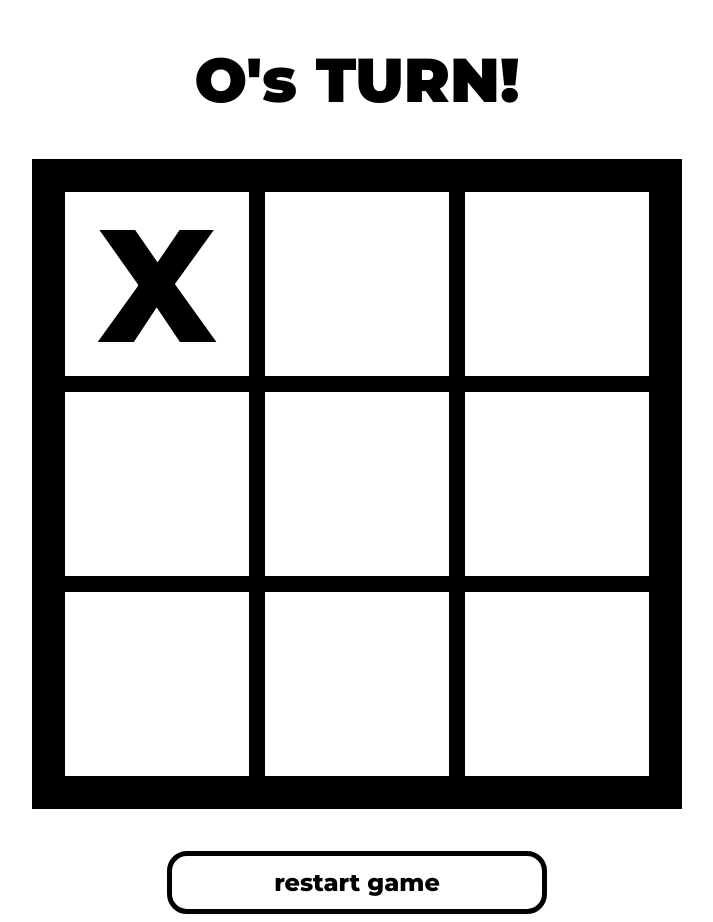
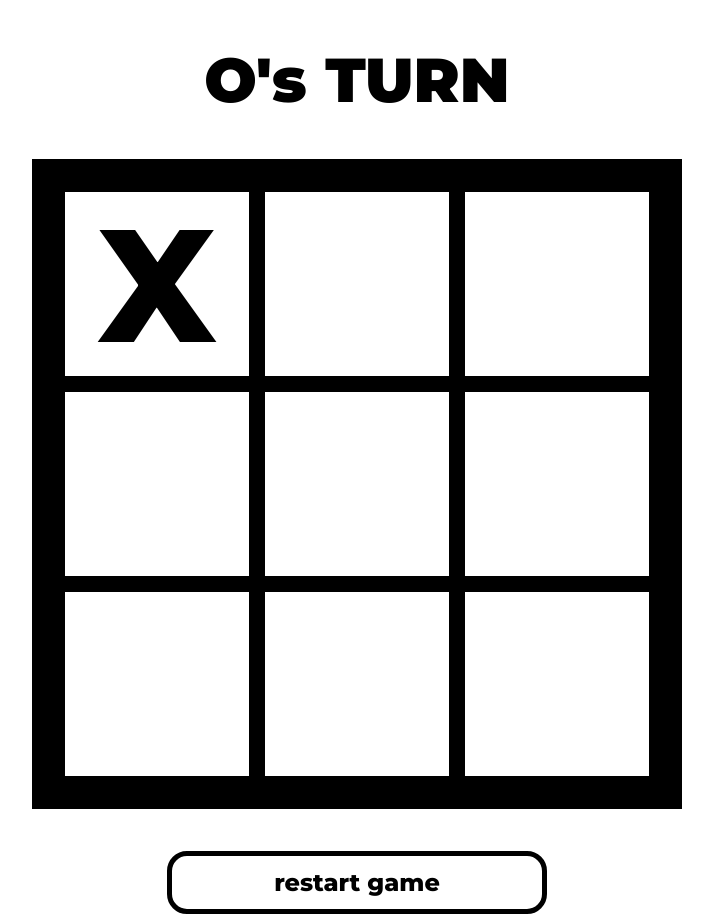
Before and after one commit to sirKavics/tic-tac-toe, a plain HTML site: page index.html in a window 1280 px wide. Both pictures are taken after a click on the button 440 px from the left and 284 px from the top of the page. Shown: the whole page, without its empty margins (283-996 px from the left). Drawn offline with Linux system fonts and the light colour scheme.

Commit message:
game draw function and title update

```diff
--- a/index.html
+++ b/index.html
@@ -9,7 +9,7 @@
   </head>
   <body>
     <div>
-      <h1 class="board__title">X's TURN!</h1>
+      <h1 class="board__title">X's TURN</h1>
       <div class="board__wrapper">
         <button class="board__square"></button>
         <button class="board__square"></button>
--- a/script.js
+++ b/script.js
@@ -21,26 +21,40 @@ let gameOver = false;
 let board = new Array(9);
 
 allSquares.forEach((square, i) => {
-    square.addEventListener("click", () => {
-
-    if (gameOver) {
+  square.addEventListener("click", () => {
+    if (square.innerHTML || gameOver) {
       return;
-    };
+    }
 
     square.innerHTML = currentPlayer;
     board[i] = currentPlayer;
-    console.log(board)
+    console.log(board);
 
     if (checkWin()) {
-        title.innerHTML = `${currentPlayer} WINS!`
-        gameOver = true;
-        return;
-    };
+      title.innerHTML = `${currentPlayer} WINS!`;
+      gameOver = true;
+      return;
+    }
+
+    if (checkDraw()) {
+      title.innerHTML = `IT'S A DRAW!`
+      gameOver = true;
+      return;
+    }
 
     currentPlayer = currentPlayer === "X" ? "O" : "X";
-    title.innerHTML = `${currentPlayer}'s TURN!`;
+    title.innerHTML = `${currentPlayer}'s TURN`;
   });
 });
+
+function checkDraw() {
+  for (let i = 0; i < board.length; i++) {
+    if (!board[i]) {
+        return false;
+    }
+  }
+  return true;
+}
 
 function checkWin() {
   const winningCombos = [
@@ -65,12 +79,12 @@ function checkWin() {
     let symbol3 = board[matchingCombo[2]];
 
     if (!symbol1 || !symbol2 || !symbol3) {
-        continue;
+      continue;
     }
 
     if (symbol1 === symbol2 && symbol2 === symbol3) {
-        console.log('winner at', matchingCombo);
-        return true;
+      console.log("winner at", matchingCombo);
+      return true;
     }
   }
-};
+}
```
